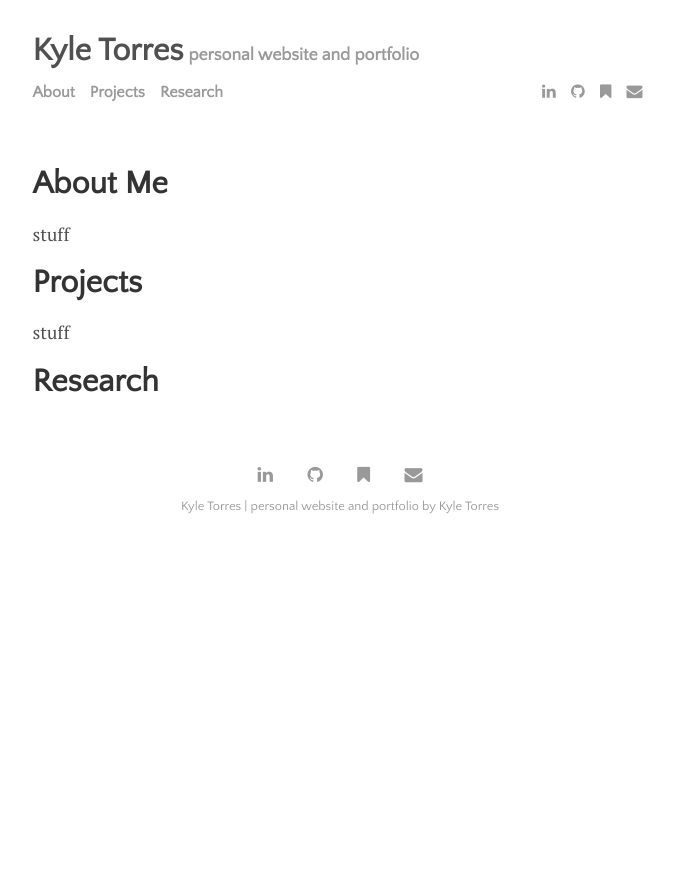
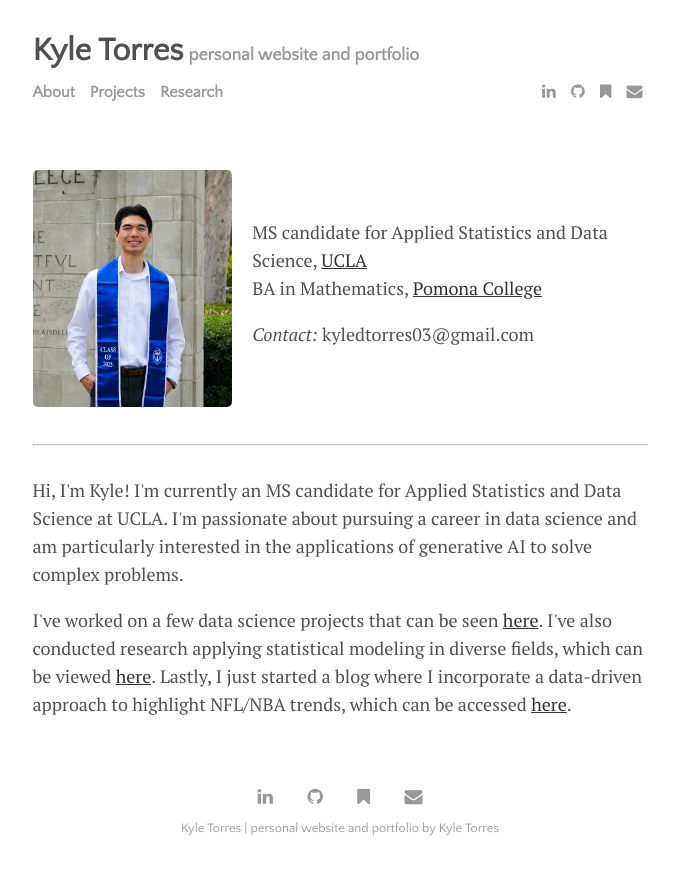
Before and after one commit to kyledtorres/kyledtorres.github.io, a Jekyll site: the page built from index.html, in a window 1280 px wide. Shown: the top 875 px of the page, without its empty margins (300-979 px from the left). Built offline with Jekyll 4.4.1, drawn with Linux system fonts in a browser that asks for light colours; the list of posts is cut into pages by our own code.

Commit message:
add links

```diff
--- a/_layouts/home.html
+++ b/_layouts/home.html
@@ -2,20 +2,37 @@
 layout: default
 ---
 
-<h1>
-  About Me
-</h1>
+<div class="row" style="display:flex; align-items:center; gap:20px;">
+    <div>
+        <img src="{{ site.url }}/images/Grad picture.jpg"
+             alt="Photo"
+             width="240">
+    </div>
+    <div>
+        <div class="titles">
+            MS candidate for Applied Statistics and Data Science, <a href="https://statistics.ucla.edu/">UCLA</a><br>
+            BA in Mathematics, <a href="https://www.pomona.edu/">Pomona College</a>
+            <br>
+            <p class="contact">
+                <i class="muted">Contact:</i> kyledtorres03@gmail.com
+            </p>
+        </div>
+    </div>
+</div>
+
+<div class="row">
+    <div class="twelve columns">
+        <hr style="margin:30px 0;">
+    </div>
+</div>
 
 <p>
-  stuff
+	Hi, I'm Kyle! I'm currently an MS candidate for Applied Statistics and Data Science at UCLA. I'm passionate about pursuing a career in
+  data science and am particularly interested in the applications of generative AI to solve complex problems.
 </p>
 
-<h1>
-  Projects
-</h1>
-
-stuff
-
-<h1>
-  Research
-</h1>
+<p>
+  I've worked on a few data science projects that can be seen <a href="https://kyledtorres.github.io/projects.html">here</a>.
+  I've also conducted research applying statistical modeling in diverse fields, which can be viewed <a href="https://kyledtorres.github.io/research.html">here</a>.
+  Lastly, I just started a blog where I incorporate a data-driven approach to highlight NFL/NBA trends, which can be accessed <a href="https://kyledtorres.substack.com/">here</a>.
+</p>
```
